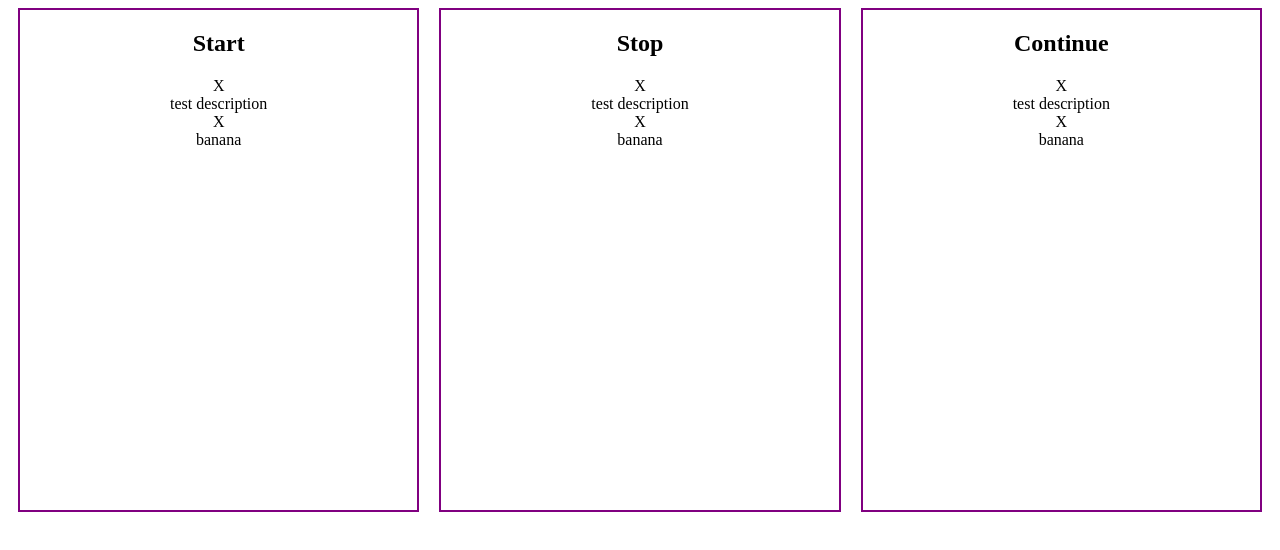
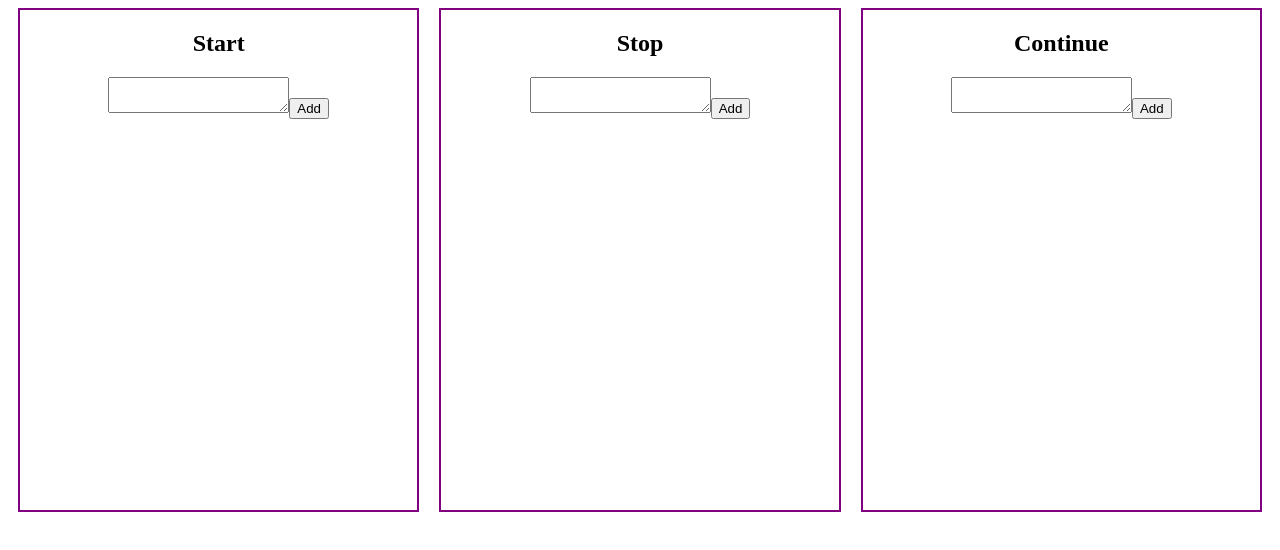
Before and after one commit to stermmoore/react-retro-board, a React (Create React App) app: page / in a window 1280 px wide. Shown: the top 550 px of the page. Built offline with nearby package versions, Linux system fonts and the light colour scheme.

Commit message:
added AddTicket component

```diff
--- /dev/null
+++ b/src/components/AddTicket.js
@@ -0,0 +1,26 @@
+import { useState } from "react";
+
+function AddTicket({ addTicket }) {
+
+    const [newTicketText, setNewTicketText] = useState("");
+
+    const onAddTicketCallback = () => {
+        setNewTicketText("");
+    }
+
+    const handleSubmit = (event) => {
+        event.preventDefault();
+        addTicket(newTicketText, onAddTicketCallback)
+    }
+
+    return (
+        <form onSubmit={handleSubmit}>
+            <label>
+                <textarea value={newTicketText} onChange={e => setNewTicketText(e.target.value)} />
+            </label>
+            <input type="submit" value="Add" />
+        </form>
+    )
+}
+
+export default AddTicket;
--- a/src/components/Board.js
+++ b/src/components/Board.js
@@ -3,7 +3,7 @@ import BoardSection from "./BoardSection";
 function Board(props) {
 
     return (
-        <div class="flex-container">
+        <div className="flex-container">
             <BoardSection name="Start"></BoardSection>
             <BoardSection name="Stop"></BoardSection>
             <BoardSection name="Continue"></BoardSection>
--- a/src/components/BoardSection.js
+++ b/src/components/BoardSection.js
@@ -1,20 +1,33 @@
 import Ticket from "./Ticket";
+import AddTicket from "./AddTicket";
 import { useState } from "react";
 
+
 function BoardSection(props) {
-    const initialTickets = [{id:1, description:"test description"},{id:2, description:"banana"}];
+    const initialTickets = [];
 
     const [tickets, updateTickets] = useState(initialTickets);
 
     function remove(id) {
-        let newTickets = tickets.filter(t => t.id != id);
+        let newTickets = tickets.filter(t => t.id !== id);
         updateTickets(newTickets);
     }
 
+    function addTicket(newTicketText, addNewTicketCallback) {
+        const newTicketId = tickets.length === 0? 1 : Math.max(...tickets.map(t => t.id)) + 1;
+        const newTickets = [...tickets, {id:newTicketId, description:newTicketText}];
+        updateTickets(newTickets);
+        if(addNewTicketCallback)
+        {
+            addNewTicketCallback();
+        }
+    }
+
     return (
-        <div class="flex-child">
+        <div className="flex-child">
             <h2>{props.name}</h2>
-            {tickets.map(t => <Ticket {...t} remove={remove}></Ticket>)}
+            {tickets.map(t => <Ticket key={t.id} {...t} remove={remove}></Ticket>)}
+            <AddTicket addTicket={addTicket}></AddTicket>
         </div>
     )
 }
```
